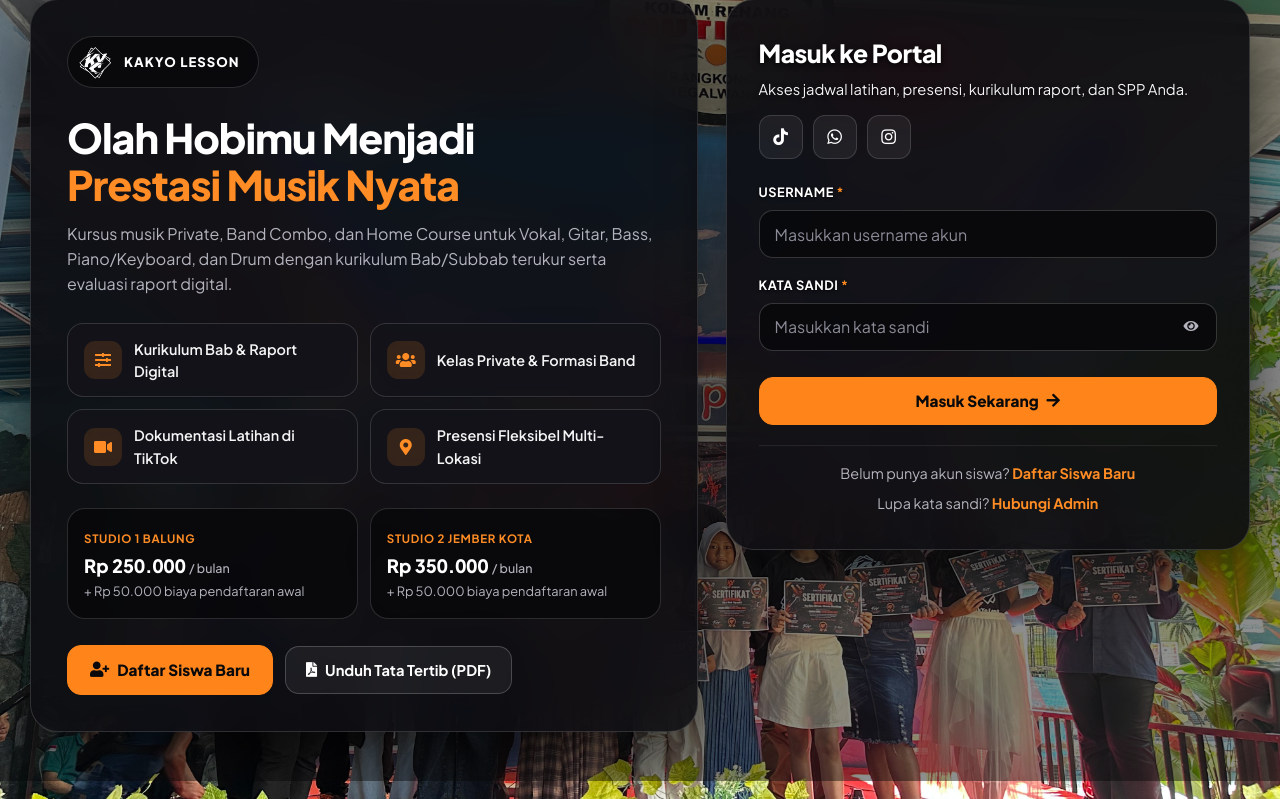
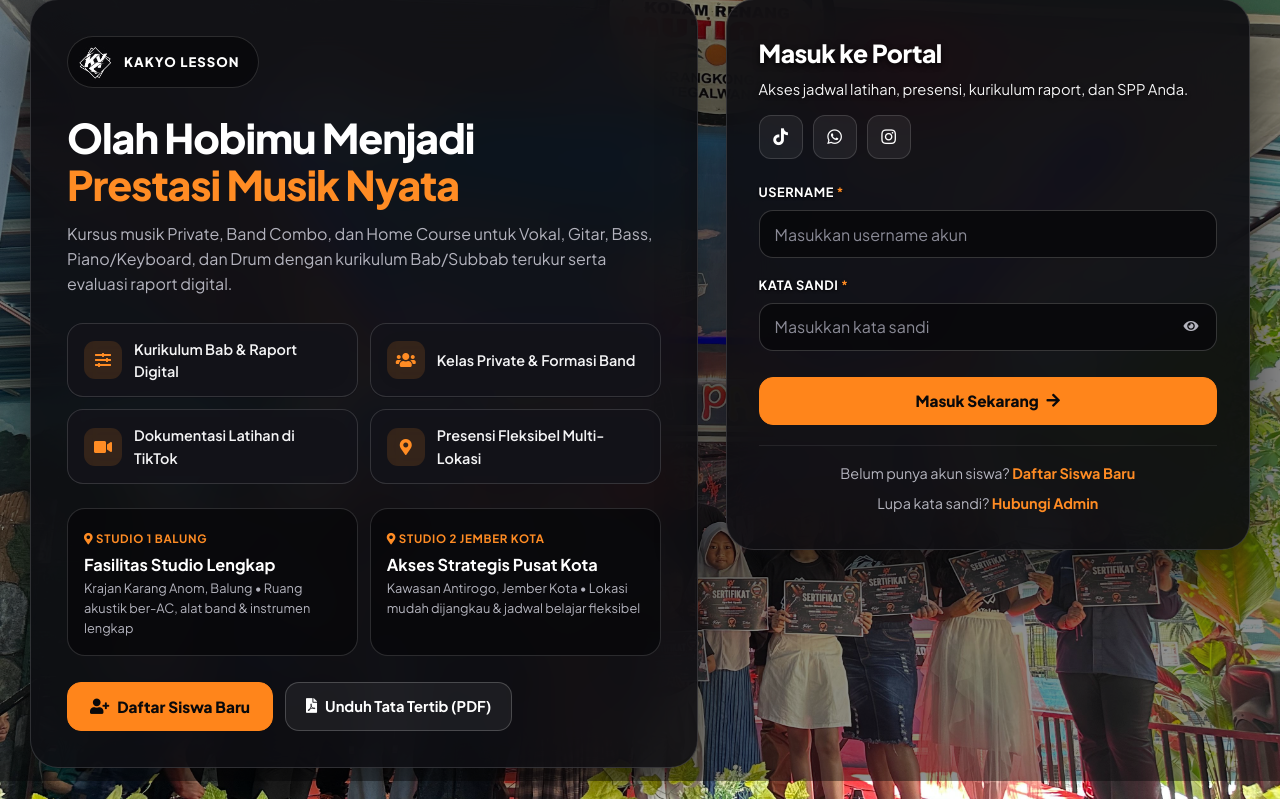
Before and after one commit to iannnub/music-project, a PHP site: template views/auth/login.php in a window 1280 px wide. Shown: the part 19-818 px from the top of the page. Run offline with PHP 8.4, Linux system fonts and the light colour scheme; the template is opened without the code that fills it, so the values that code supplies are empty; some libraries are stand-ins or nearby versions.

Commit message:
feat(auth): hilangkan tampilan tarif harga di halaman login dan ganti dengan profil fasilitas cabang studio

```diff
--- a/public/llms.txt
+++ b/public/llms.txt
@@ -2,9 +2,9 @@
 
 > KakYo Lesson adalah lembaga kursus musik profesional di Kabupaten Jember, Jawa Timur (dikelola oleh Yanuar Yose Armando) yang melayani program les musik Private dan Reguler/Group Band di Studio 1 Balung serta Studio 2 Jember Kota untuk instrumen Vokal, Gitar, Bass, Piano/Keyboard, dan Drum dengan pemantauan kurikulum Bab/Subbab digital serta raport evaluasi siswa.
 
-## Lokasi Cabang & Tarif Resmi
-- **Studio 1 Balung**: Jl. Puger (Dekat Dira Balung), Kec. Balung, Kabupaten Jember, Jawa Timur. Tarif: SPP Rp 250.000/bulan + Biaya Pendaftaran Rp 50.000 (Tagihan perdana Rp 300.000).
-- **Studio 2 Jember Kota**: Wilayah Kota Jember, Kabupaten Jember, Jawa Timur. Tarif: SPP Rp 350.000/bulan + Biaya Pendaftaran Rp 50.000 (Tagihan perdana Rp 400.000).
+## Lokasi Cabang Studio
+- **Studio 1 Balung**: Jl. Puger (Dekat Dira Balung), Kec. Balung, Kabupaten Jember, Jawa Timur. Fasilitas studio akustik lengkap & ber-AC. Rincian SPP dan tagihan perdana dikonfirmasi langsung saat pemilihan cabang studio pada formulir pendaftaran.
+- **Studio 2 Jember Kota**: Kawasan Antirogo, Jember Kota, Kabupaten Jember, Jawa Timur. Akses strategis pusat kota & jadwal fleksibel. Rincian SPP dan tagihan perdana dikonfirmasi langsung saat pemilihan cabang studio pada formulir pendaftaran.
 
 ## Program & Instrumen Pembelajaran
 - **Program**: Kelas Private (1-on-1 bersama mentor) dan Kelas Group / Band Combo.
--- a/views/auth/login.php
+++ b/views/auth/login.php
@@ -50,16 +50,16 @@
                     </div>
                 </div>
 
-                <div class="branch-summary-grid" aria-label="Informasi Tarif Cabang">
+                <div class="branch-summary-grid" aria-label="Informasi Lokasi Studio">
                     <div class="branch-summary-card">
-                        <span class="branch-tag">Studio 1 Balung</span>
-                        <div class="branch-price">Rp 250.000 <small style="font-weight:500;font-size:0.78rem;color:#B4B4BE;">/ bulan</small></div>
-                        <div class="branch-sub">+ Rp 50.000 biaya pendaftaran awal</div>
+                        <span class="branch-tag"><i class="fas fa-map-marker-alt" aria-hidden="true"></i> Studio 1 Balung</span>
+                        <div class="branch-price" style="font-size:1.02rem;font-weight:700;">Fasilitas Studio Lengkap</div>
+                        <div class="branch-sub">Krajan Karang Anom, Balung &bull; Ruang akustik ber-AC, alat band &amp; instrumen lengkap</div>
                     </div>
                     <div class="branch-summary-card">
-                        <span class="branch-tag">Studio 2 Jember Kota</span>
-                        <div class="branch-price">Rp 350.000 <small style="font-weight:500;font-size:0.78rem;color:#B4B4BE;">/ bulan</small></div>
-                        <div class="branch-sub">+ Rp 50.000 biaya pendaftaran awal</div>
+                        <span class="branch-tag"><i class="fas fa-map-marker-alt" aria-hidden="true"></i> Studio 2 Jember Kota</span>
+                        <div class="branch-price" style="font-size:1.02rem;font-weight:700;">Akses Strategis Pusat Kota</div>
+                        <div class="branch-sub">Kawasan Antirogo, Jember Kota &bull; Lokasi mudah dijangkau &amp; jadwal belajar fleksibel</div>
                     </div>
                 </div>
 
--- a/views/layouts/head_meta.php
+++ b/views/layouts/head_meta.php
@@ -78,7 +78,7 @@ $canonicalUrl  = BASE_URL . ($activePageKey === 'register' ? 'index.php?page=reg
         "addressRegion": "Jawa Timur",
         "addressCountry": "ID"
       },
-      "priceRange": "Rp 250.000/bulan + Rp 50.000 pendaftaran"
+      "priceRange": "$$"
     },
     {
       "@type": "MusicSchool",
@@ -89,7 +89,7 @@ $canonicalUrl  = BASE_URL . ($activePageKey === 'register' ? 'index.php?page=reg
         "addressRegion": "Jawa Timur",
         "addressCountry": "ID"
       },
-      "priceRange": "Rp 350.000/bulan + Rp 50.000 pendaftaran"
+      "priceRange": "$$"
     }
   ]
 }
```
